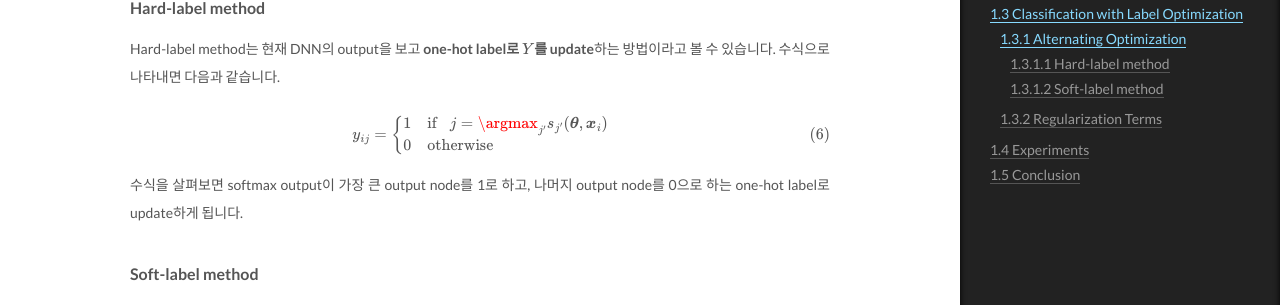
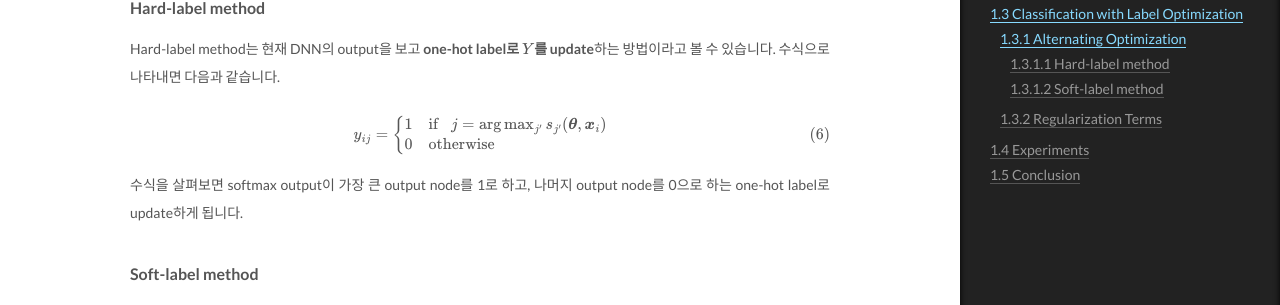
Before and after one commit to shinyflight/shinyflight.github.io, a Jekyll site: the page built from _posts/2020-04-06-JointOptim.md, in a window 1280 px wide and 1400 px high, scrolled down 4987 px. Shown: the part 144-449 px from the top of the window. Built offline with Jekyll 4.4.1, drawn with Linux system fonts in a browser that asks for light colours; formulas are drawn with MathJax 3; comment, search, counter and statistics services are not loaded.

Commit message:
auto push

```diff
--- a/_posts/2020-04-06-JointOptim.md
+++ b/_posts/2020-04-06-JointOptim.md
@@ -110,7 +110,7 @@ Hard-label method는 현재 DNN의 output을 보고 **one-hot label로 $Y$를 up
 
 $$y_{ij} =
 \begin{cases}
-  1  & \text{if} \ \ \  j=\argmax_{j'}{s_{j'}(\boldsymbol{\theta}, \boldsymbol{x}_i)}\\
+  1  & \text{if} \ \ \  j=\arg \max_{j'}{s_{j'}(\boldsymbol{\theta}, \boldsymbol{x}_i)}\\
   0  & \text{otherwise} \tag{6}
 \end{cases}
 $$
```
